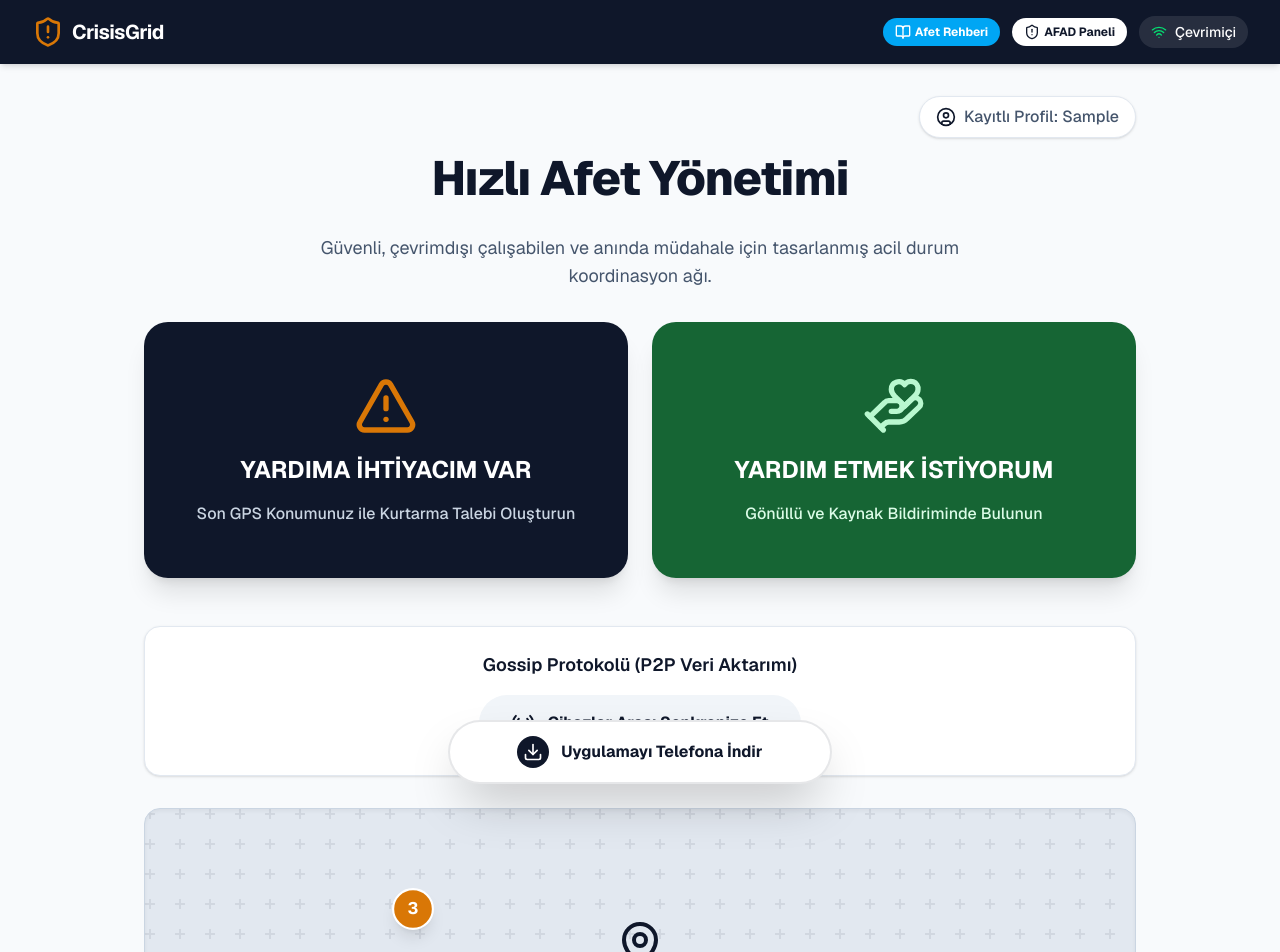
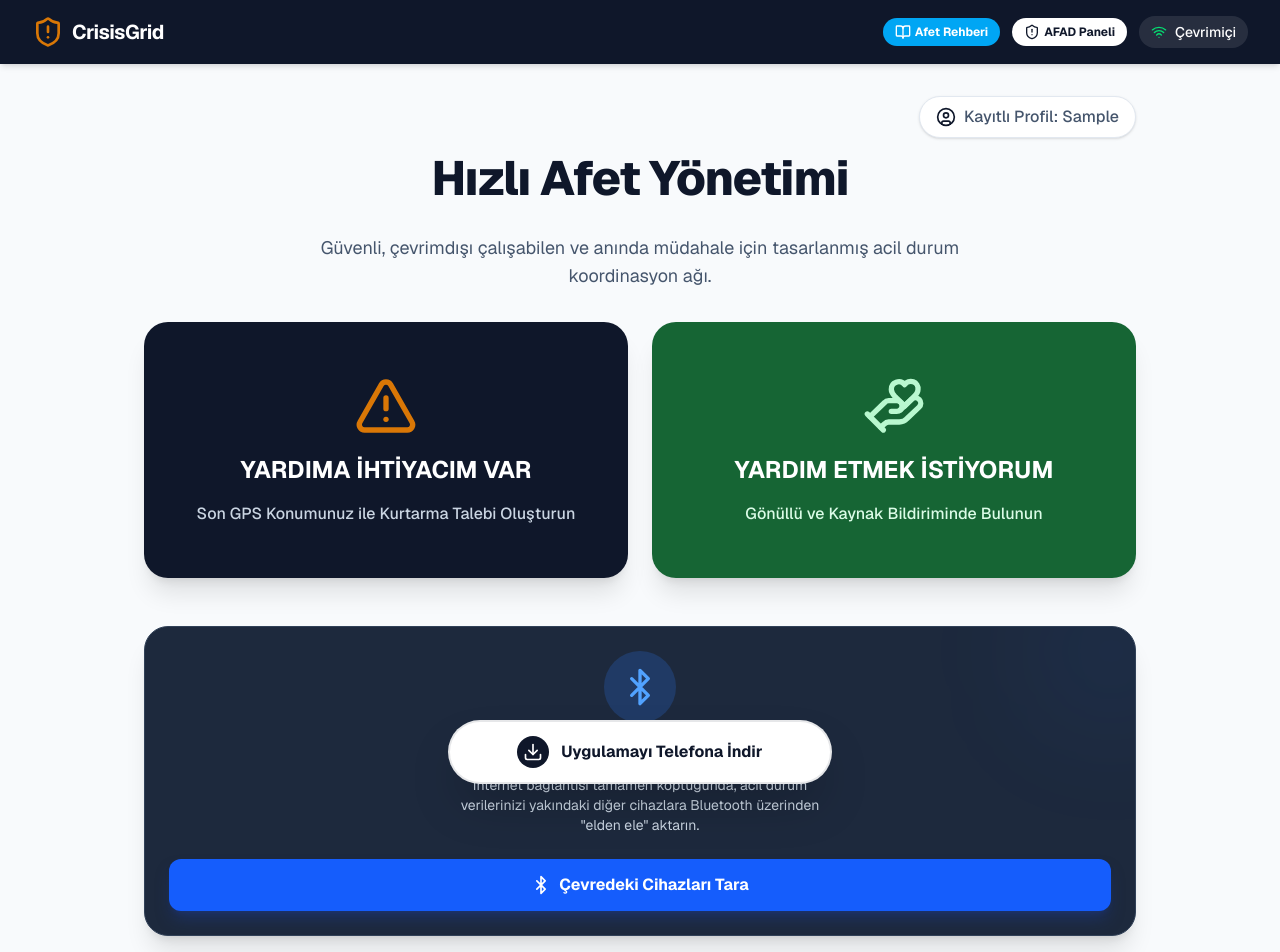
Before and after one commit to Ozergin/ozbekyun, a Next.js app: page / in a window 1280 px wide. Shown: the top 952 px of the page. Built offline with nearby package versions, Linux system fonts and the light colour scheme; no server answers; sample sign-in values are in the browser's storage.

Commit message:
feat: implement Web Bluetooth API for Gossip Protocol simulation

```diff
--- a/src/app/page.tsx
+++ b/src/app/page.tsx
@@ -6,6 +6,7 @@ import { useRouter } from "next/navigation";
 import { AlertTriangle, HandHeart, Radio, MapPin, UserCircle, CheckCircle2 } from "lucide-react";
 import { motion } from "framer-motion";
 import InstallPrompt from "@/components/InstallPrompt";
+import BluetoothMesh from "@/components/BluetoothMesh";
 
 export default function Home() {
   const router = useRouter();
@@ -230,24 +231,8 @@ export default function Home() {
       {/* PWA Install Prompt - Sadece anasayfada yüklü değilse çıkar */}
       <InstallPrompt />
 
-      {/* Sync Simulation */}
-      <div className="w-full flex flex-col items-center bg-white rounded-2xl p-6 shadow-sm border border-slate-200 mb-8">
-        <h3 className="text-lg font-semibold text-primary-navy mb-4">Gossip Protokolü (P2P Veri Aktarımı)</h3>
-        <button
-          onClick={handleSync}
-          disabled={syncing}
-          className="flex items-center space-x-3 bg-slate-100 hover:bg-slate-200 text-primary-navy font-bold py-4 px-8 rounded-full transition-colors disabled:opacity-50"
-        >
-          {syncing ? (
-            <motion.div animate={{ rotate: 360 }} transition={{ repeat: Infinity, duration: 2, ease: "linear" }}>
-              <Radio className="w-6 h-6 text-warning-amber" />
-            </motion.div>
-          ) : (
-            <Radio className="w-6 h-6" />
-          )}
-          <span>{syncing ? "Yakındaki cihazlar aranıyor..." : "Cihazlar Arası Senkronize Et"}</span>
-        </button>
-      </div>
+      {/* Real Web Bluetooth Gossip Protocol Simulation */}
+      <BluetoothMesh />
 
       {/* Map Mock */}
       <div className="w-full bg-slate-200 rounded-2xl overflow-hidden h-80 relative flex items-center justify-center border border-slate-300 shadow-inner">
--- /dev/null
+++ b/src/components/BluetoothMesh.tsx
@@ -0,0 +1,119 @@
+"use client";
+
+import { useState } from "react";
+import { Bluetooth, BluetoothSearching, CheckCircle2, AlertCircle } from "lucide-react";
+
+export default function BluetoothMesh() {
+  const [isScanning, setIsScanning] = useState(false);
+  const [deviceName, setDeviceName] = useState<string | null>(null);
+  const [error, setError] = useState<string | null>(null);
+  const [success, setSuccess] = useState<boolean>(false);
+
+  const startBluetoothScan = async () => {
+    setIsScanning(true);
+    setError(null);
+    setSuccess(false);
+    setDeviceName(null);
+
+    try {
+      if (!navigator.bluetooth) {
+        throw new Error("Tarayıcınız Web Bluetooth API'yi desteklemiyor (Lütfen Chrome/Edge kullanın).");
+      }
+
+      // Tarayıcının donanımsal Bluetooth tarama menüsünü tetikler
+      const device = await navigator.bluetooth.requestDevice({
+        acceptAllDevices: true,
+        // İsteğe bağlı olarak sadece belirli servisleri tarayabiliriz
+        // filters: [{ services: ['battery_service'] }]
+      });
+
+      setDeviceName(device.name || "İsimsiz Cihaz");
+
+      // Eşleşme başarılı olduktan sonra "Offline Queue" simülasyonu:
+      const queue = JSON.parse(localStorage.getItem("offline_sync_queue") || "[]");
+
+      if (queue.length > 0) {
+        // Cihaza bağlanma simülasyonu
+        setTimeout(() => {
+          setSuccess(true);
+          setIsScanning(false);
+        }, 1500);
+      } else {
+        setError("Yakındaki cihaza bağlanıldı ancak aktarılacak çevrimdışı veri bulunamadı.");
+        setIsScanning(false);
+      }
+
+    } catch (err: any) {
+      console.error(err);
+      if (err.name === "NotFoundError") {
+        setError("İşlem iptal edildi veya cihaz seçilmedi.");
+      } else if (err.name === "SecurityError") {
+        setError("Güvenlik hatası. Lütfen sitenin Bluetooth izinlerini kontrol edin.");
+      } else {
+        setError(err.message || "Bluetooth taraması sırasında bir hata oluştu.");
+      }
+      setIsScanning(false);
+    }
+  };
+
+  return (
+    <div className="w-full bg-slate-800 text-white rounded-3xl p-6 shadow-xl border border-slate-700 relative overflow-hidden mb-8">
+      {/* Background decoration */}
+      <div className="absolute top-0 right-0 w-32 h-32 bg-blue-500/10 rounded-full blur-3xl -mr-10 -mt-10"></div>
+
+      <div className="flex flex-col items-center justify-center relative z-10 text-center">
+        <div className="bg-blue-500/20 p-4 rounded-full mb-4">
+          {isScanning ? (
+            <BluetoothSearching className="w-10 h-10 text-blue-400 animate-pulse" />
+          ) : success ? (
+            <CheckCircle2 className="w-10 h-10 text-green-400" />
+          ) : (
+            <Bluetooth className="w-10 h-10 text-blue-400" />
+          )}
+        </div>
+
+        <h3 className="text-xl font-bold mb-2">Gossip Protocol (Bluetooth Mesh)</h3>
+        <p className="text-slate-300 text-sm mb-6 max-w-sm">
+          İnternet bağlantısı tamamen koptuğunda, acil durum verilerinizi yakındaki diğer cihazlara Bluetooth üzerinden "elden ele" aktarın.
+        </p>
+
+        {error && (
+          <div className="bg-red-500/10 border border-red-500/20 text-red-400 text-xs px-4 py-3 rounded-xl mb-4 w-full flex items-center">
+            <AlertCircle className="w-4 h-4 mr-2 flex-shrink-0" />
+            <span>{error}</span>
+          </div>
+        )}
+
+        {success && (
+          <div className="bg-green-500/10 border border-green-500/20 text-green-400 text-sm px-4 py-3 rounded-xl mb-4 w-full text-left">
+            <div className="font-bold flex items-center mb-1">
+              <CheckCircle2 className="w-4 h-4 mr-2" /> Başarılı Aktarım
+            </div>
+            Bağlanılan Cihaz: <strong>{deviceName}</strong><br/>
+            Bekleyen çevrimdışı veriler (Offline Queue) başarıyla yakındaki cihaza devredildi. İnternet bulan ilk cihaz veriyi merkeze iletecek!
+          </div>
+        )}
+
+        <button
+          onClick={startBluetoothScan}
+          disabled={isScanning}
+          className={`w-full py-3.5 px-6 rounded-xl font-bold flex items-center justify-center transition-all ${
+            isScanning
+            ? "bg-slate-700 text-slate-400 cursor-not-allowed"
+            : "bg-blue-600 hover:bg-blue-500 text-white shadow-lg shadow-blue-900/50 active:scale-95"
+          }`}
+        >
+          {isScanning ? (
+            <>
+              <BluetoothSearching className="w-5 h-5 mr-2 animate-spin-slow" /> Yakındaki Cihazlar Taranıyor...
+            </>
+          ) : (
+            <>
+              <Bluetooth className="w-5 h-5 mr-2" /> Çevredeki Cihazları Tara
+            </>
+          )}
+        </button>
+      </div>
+    </div>
+  );
+}
```
